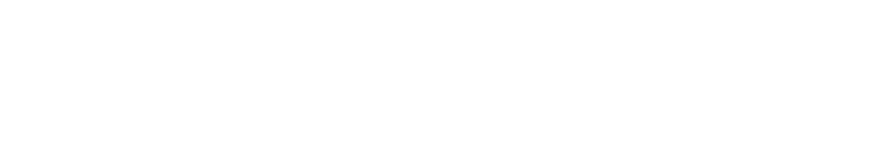
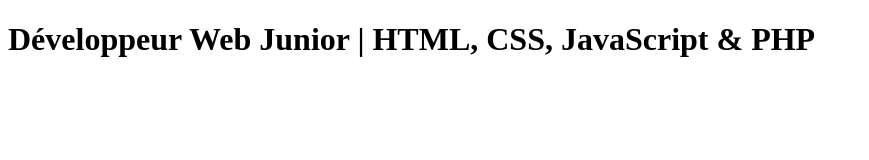
Before and after one commit to Khalil-006-hub/mon-cv, a plain HTML site: page index.html in a window 1280 px wide. Shown: the whole page, without its empty margins (0-869 px from the left). Drawn offline with Linux system fonts and the light colour scheme.

Commit message:
mise en place de la section titre

```diff
--- a/index.html
+++ b/index.html
@@ -6,6 +6,6 @@
     <title>mon-cv</title>
 </head>
 <body>
-
+ <h1>Développeur Web Junior | HTML, CSS, JavaScript & PHP</h1>
 </body>
 </html>
```
